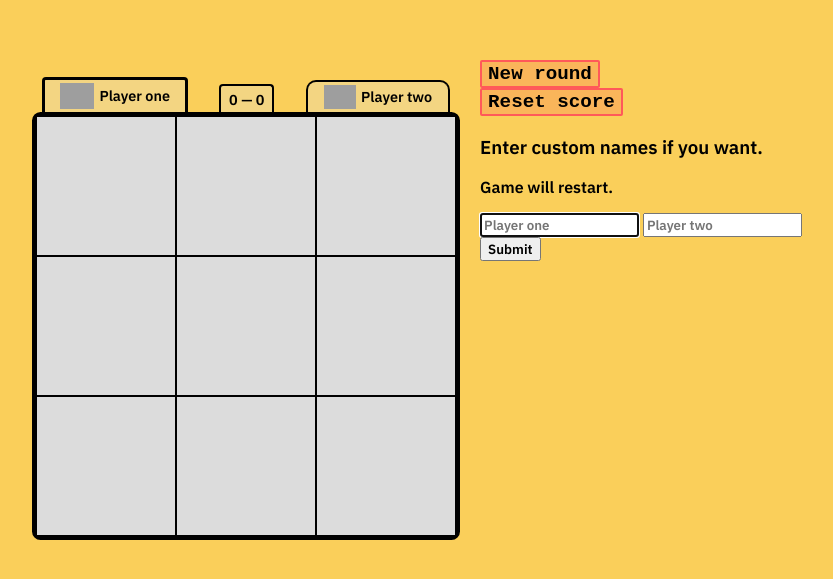
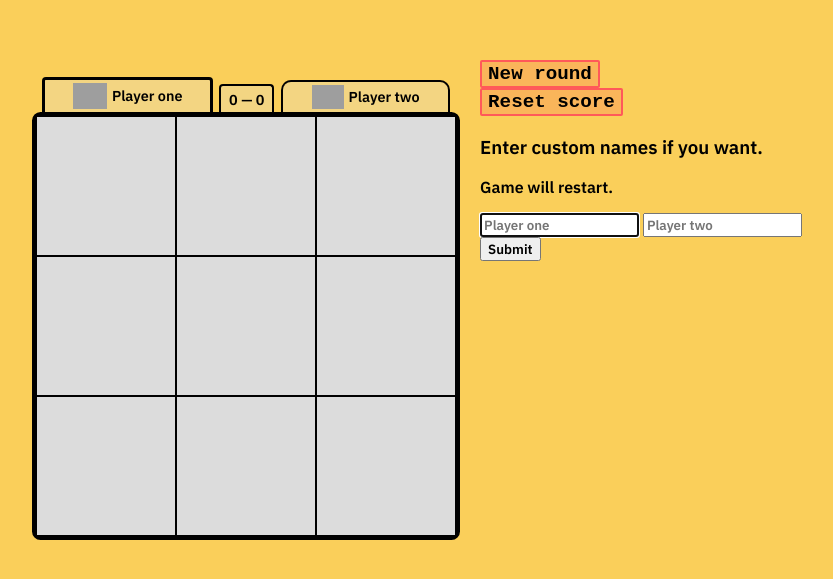
Before and after one commit to arwin4/odin-tictactoe, a plain HTML site: page index.html in a window 1280 px wide. Shown: the part 195-774 px from the top of the page, without its empty margins (223-1056 px from the left). Drawn offline with Linux system fonts and the light colour scheme; grey boxes are pictures that could not be loaded.

Commit message:
Widen player name container, prevent name overflow

```diff
--- a/style.css
+++ b/style.css
@@ -147,7 +147,7 @@ body {
 
   padding: 0 10px;
 
-  width: 120px;
+  width: 145px;
 }
 
 .scoreboard > * > img {
```
